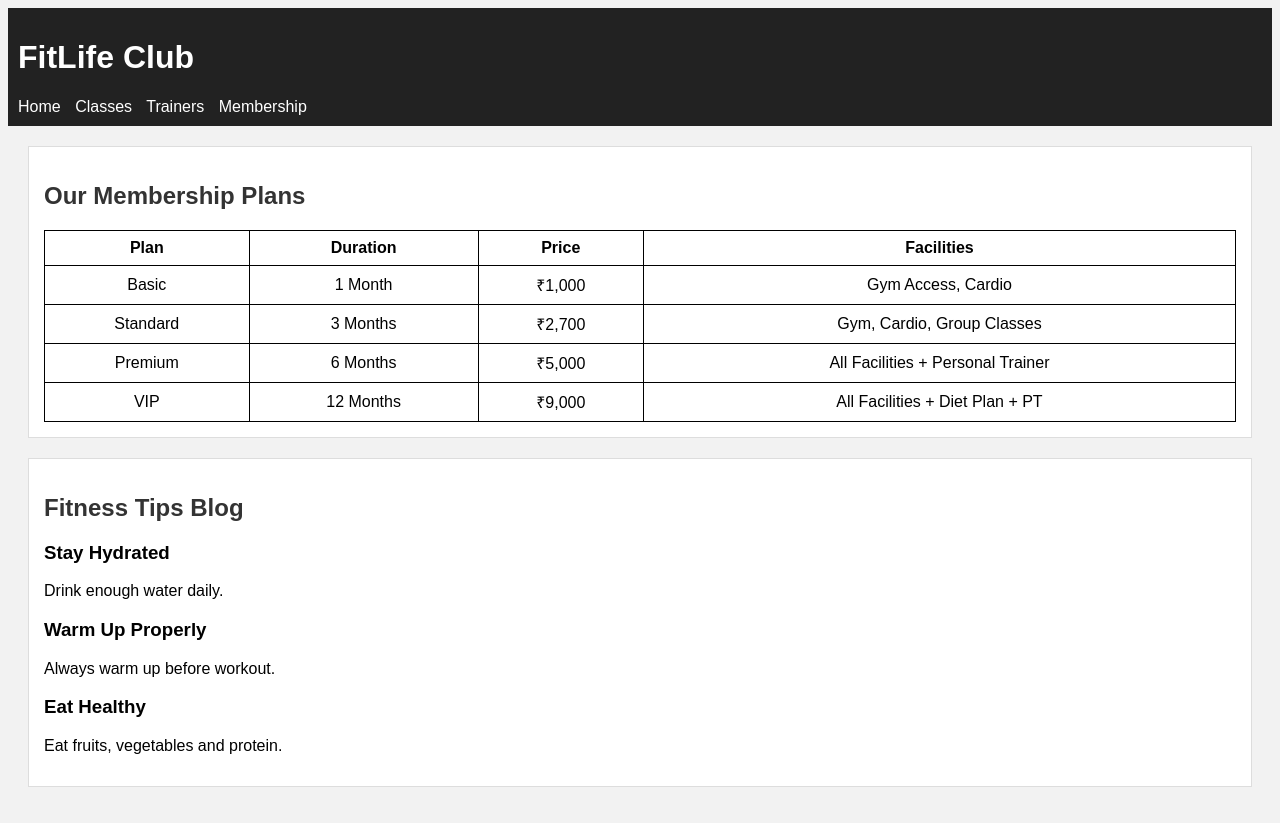
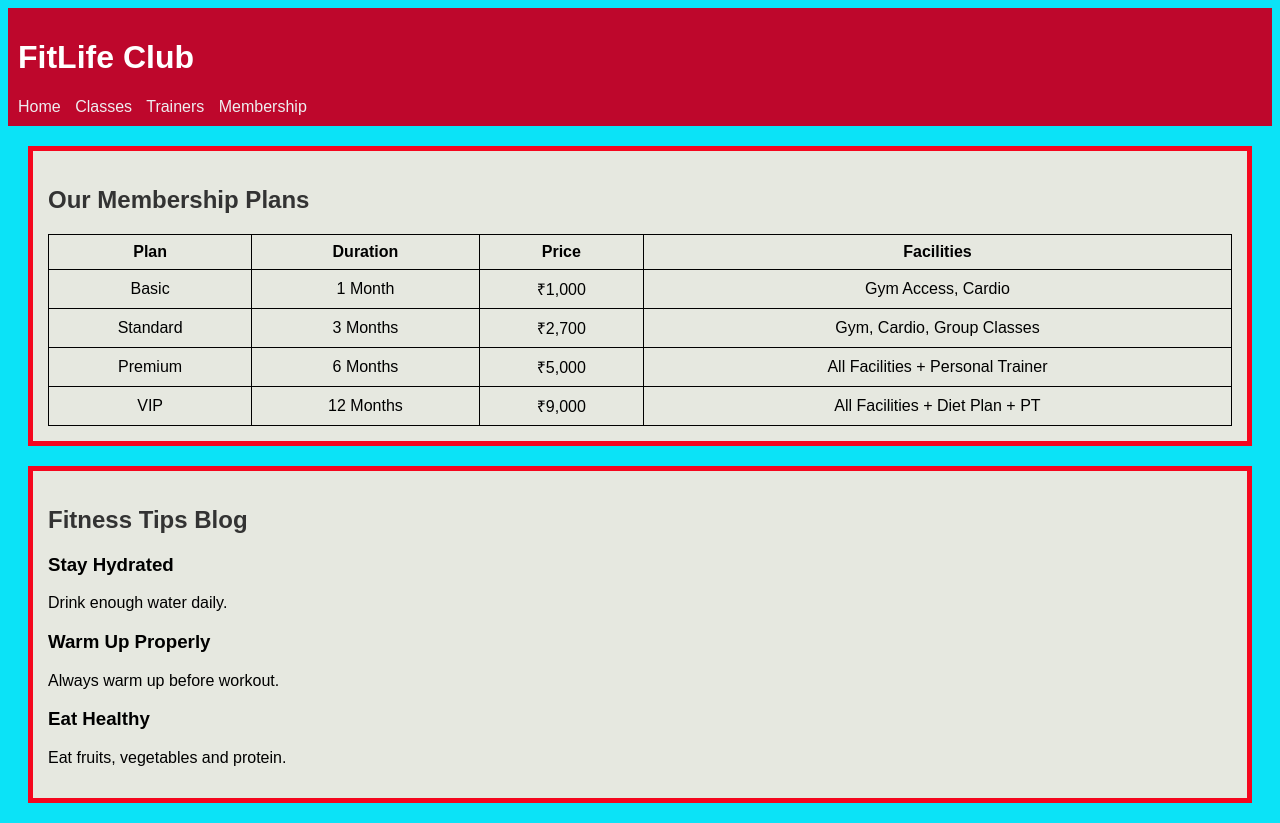
Before and after one commit to itsaryansingh7202-blip/FITNESS-WEBSITE, a plain HTML site: page membership.html in a window 1280 px wide. Drawn offline with Linux system fonts and the light colour scheme.

Commit message:
Update style.css

```diff
--- a/style.css
+++ b/style.css
@@ -1,53 +1,38 @@
 body {
     font-family: Arial, sans-serif;
-    background-color: #f2f2f2;
+    background-color: #0be3f7;
 }
-
 header {
-    background-color: #222;
+    background-color: #be072c;
     color: white;
     padding: 10px;
 }
-
 nav a {
-    color: white;
+    color: rgb(238, 238, 240);
     margin-right: 10px;
     text-decoration: none;
 }
-
 nav a:hover {
     text-decoration: underline;
 }
-
 .section {
-    background-color: white;
+    background-color: rgb(230, 232, 224);
     padding: 15px;
     margin: 20px;
-    border: 1px solid #ddd;
+    border: 5px solid #f5061e;
 }
-
 h2 {
     color: #333;
 }
-
-footer {
-    text-align: center;
-    background-color: #ddd;
-    padding: 8px;
-    margin-top: 20px;
-    font-size: 14px;
-}
-
 table {
     width: 100%;
     border-collapse: collapse;
     margin-top: 10px;
 }
-
 table, th, td {
     border: 1px solid black;
+    border-collapse: collapse;
 }
-
 th, td {
     padding: 8px;
     text-align: center;
```
